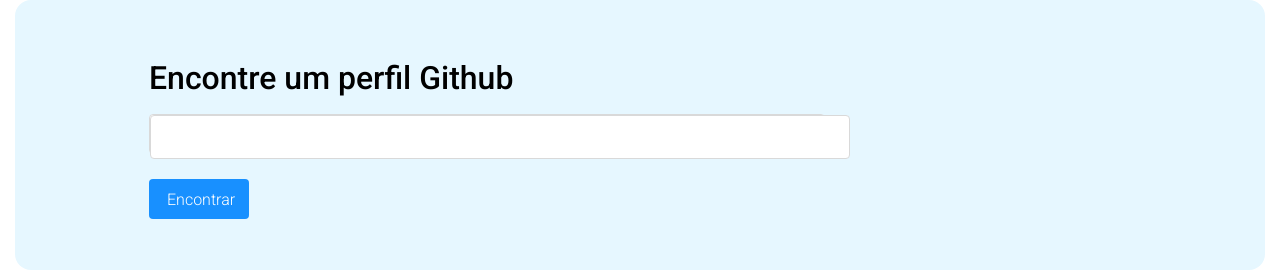
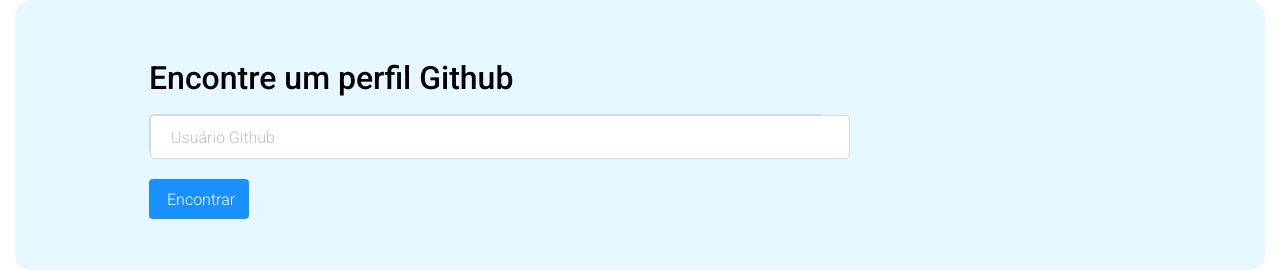
Before and after one commit to gigliozzi/github-user-search, a React (Create React App) app: page /search in a window 1280 px wide. Shown: the part 116-386 px from the top of the page. Built offline with nearby package versions, Linux system fonts and the light colour scheme.

Commit message:
Stylish Placeholder

```diff
--- a/src/pages/Search/index.tsx
+++ b/src/pages/Search/index.tsx
@@ -11,7 +11,7 @@
                 <h1>Encontre um perfil Github</h1>
             </div>
             <div className="search-box">
-                <input type="text"/>
+                <input type="text" placeholder="Usuário Github"/>
             </div>
             <div className="search-button">
                 <ButtonDefault value="Encontrar" />
--- a/src/pages/Search/styles.css
+++ b/src/pages/Search/styles.css
@@ -42,6 +42,13 @@
     padding-left: 20px;
 }
 
+input::placeholder{
+    font-size: 16px;
+    font-weight: 300;
+    line-height: 24px;
+    color:  #BFBFBF;
+}
+
 .search-button {
     position: absolute;
     top: 245px;
```
Also changed, not shown: 1 other file (tests, documents, lock files or other folders).
